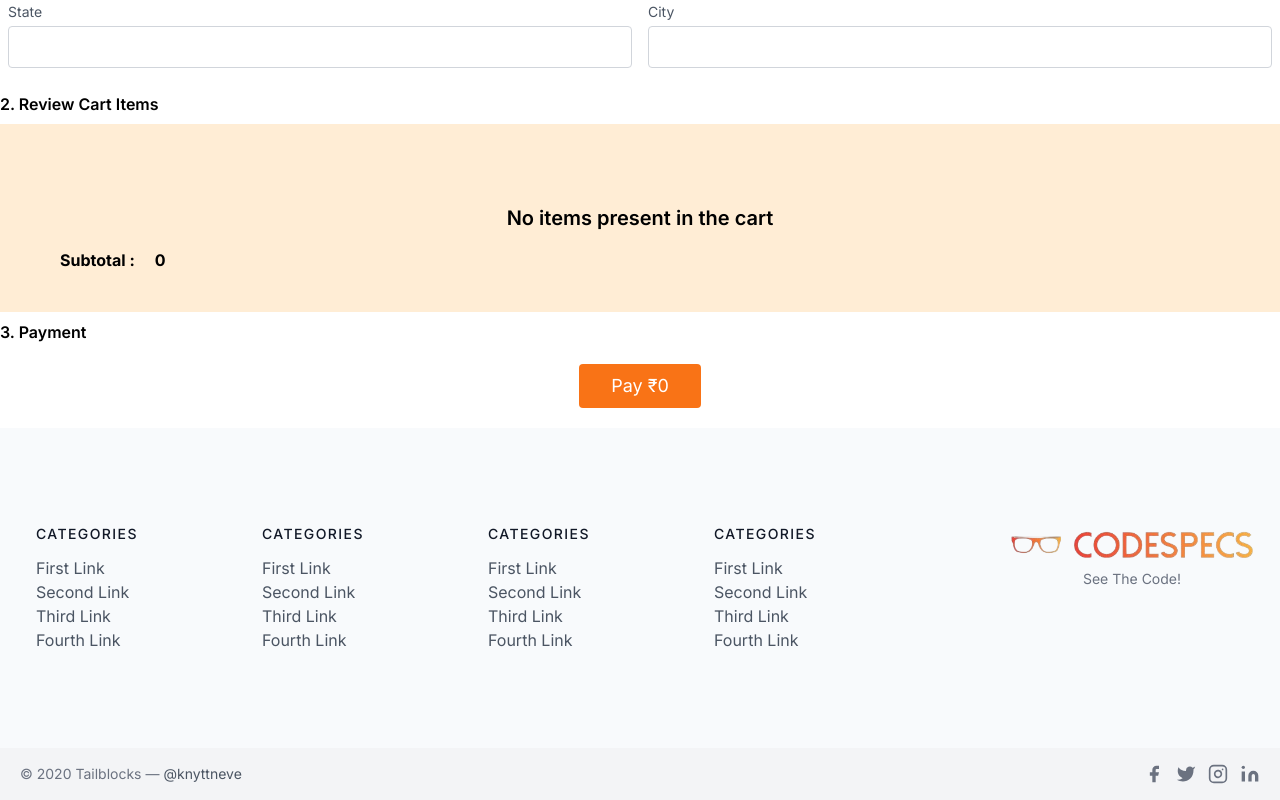
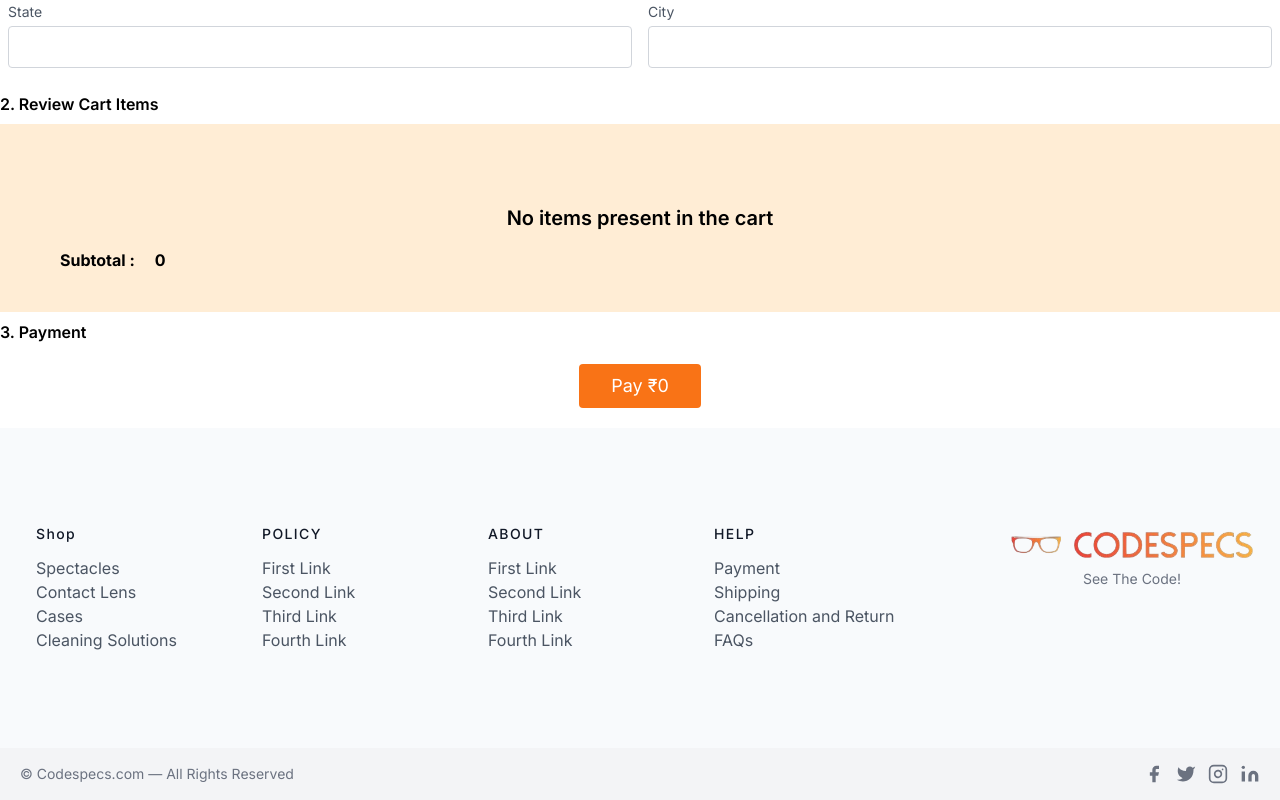
Before and after one commit to coderkhushal/codespecs, a Next.js app: page /checkingout in a window 1280 px wide. Shown: the part 446-1246 px from the top of the page. Built offline with nearby package versions, Linux system fonts and the light colour scheme.

Commit message:
update product page for each variant

```diff
--- /dev/null
+++ b/app/actions/getColourSizeSlug.js
@@ -0,0 +1,17 @@
+import { getVariants } from "./getVariants"
+
+export const getColourSizeSlug= async(slug)=>{
+    let variants= await getVariants(slug)
+
+    let colourSizeSlug ={} // demo: {red : {xl :{slug: "see-the-code"}}}
+    for(let item of variants){
+      if(Object.keys(colourSizeSlug).includes(item.colour)){
+        colourSizeSlug[item.colour][item.size] = {slug: item.slug}
+      }
+      else{
+        colourSizeSlug[item.colour]={}
+        colourSizeSlug[item.colour][item.size] = {slug: item.slug}
+      }
+    }
+    return colourSizeSlug
+}
--- /dev/null
+++ b/app/actions/getProduct.js
@@ -0,0 +1,8 @@
+export const getProduct=async(slug)=>{
+ let response= await fetch("http://localhost:3000/api/getproduct",{
+    method:"POST",
+    body:JSON.stringify(slug)
+  })
+  let p= await response.json()
+  return p.product
+}
--- /dev/null
+++ b/app/actions/getVariants.js
@@ -0,0 +1,8 @@
+export const getVariants=async(slug)=>{
+    let response= await fetch("http://localhost:3000/api/getproduct",{
+      method:"POST",
+      body:JSON.stringify(slug)
+    })
+    let p= await response.json()
+    return p.variants
+}
--- a/app/checkingout/page.js
+++ b/app/checkingout/page.js
@@ -99,7 +99,7 @@ const page = () => {
 
                                 <div className='flex justify-around my-3 pl-10'>
 
-                                    <div className='w-2/3'>{cart[key].name}</div>:
+                                    <div className='w-2/3'>{cart[key].name} {cart[key].size} {cart[key].variant}</div>:
                                     <div className='w-1/3 pl-3 justify-around flex items-center text-xl ' ><FaCircleMinus className='cursor-pointer' onClick={() => { removefromcart(key, 1) }} /><div className="mx-2">{cart[key].qty}</div><FaPlusCircle className='cursor-pointer' onClick={() => { addtocart(key, 1, cart[key].price, cart[key].name, cart[key].size, cart[key].variant) }} /></div>
                                 </div>
                             </li>)
--- a/app/components/Footer.js
+++ b/app/components/Footer.js
@@ -5,7 +5,7 @@ import React from 'react'
 const Footer = () => {
   return (
     <div>
-      <footer className="text-gray-600 body-font bg-slate-50">
+      <footer className="text-gray-600 body-font relative bg-slate-50">
   <div className="container px-5 py-24 mx-auto flex md:items-center lg:items-start md:flex-row md:flex-nowrap flex-wrap flex-col">
     <div className="w-64 flex-shrink-0 md:mx-0 mx-auto text-center md:text-left  md:mt-0 mt-5">
 
@@ -17,70 +17,70 @@ const Footer = () => {
     </div>
     <div className="flex-grow flex flex-wrap md:pr-20 -mb-10 md:text-left text-center order-first">
       <div className="lg:w-1/4 md:w-1/2 w-full px-4">
-        <h2 className="title-font font-medium text-gray-900 tracking-widest text-sm mb-3">CATEGORIES</h2>
+        <h2 className="title-font font-medium text-gray-900 tracking-widest text-sm mb-3">Shop</h2>
         <nav className="list-none mb-10">
           <li>
-            <a className="text-gray-600 hover:text-gray-800">First Link</a>
+            <Link href="/products/specs" className="text-gray-600 hover:text-gray-800 hover:underline-offset-3 cursor-pointer">Spectacles</Link>
           </li>
           <li>
-            <a className="text-gray-600 hover:text-gray-800">Second Link</a>
+            <Link href="/products/contactlens" className="text-gray-600 hover:text-gray-800 hover:underline-offset-3 cursor-pointer">Contact Lens</Link>
           </li>
           <li>
-            <a className="text-gray-600 hover:text-gray-800">Third Link</a>
+            <Link href="/products/case" className="text-gray-600 hover:text-gray-800 hover:underline-offset-3 cursor-pointer">Cases</Link>
           </li>
           <li>
-            <a className="text-gray-600 hover:text-gray-800">Fourth Link</a>
+            <Link href="/products/cleaningsolution" className="text-gray-600 hover:text-gray-800 hover:underline-offset-3 cursor-pointer">Cleaning Solutions</Link>
           </li>
         </nav>
       </div>
       <div className="lg:w-1/4 md:w-1/2 w-full px-4">
-        <h2 className="title-font font-medium text-gray-900 tracking-widest text-sm mb-3">CATEGORIES</h2>
+        <h2 className="title-font font-medium text-gray-900 tracking-widest text-sm mb-3">POLICY</h2>
         <nav className="list-none mb-10">
           <li>
-            <a className="text-gray-600 hover:text-gray-800">First Link</a>
+            <a className="text-gray-600 hover:text-gray-800 hover:underline-offset-3 cursor-pointer">First Link</a>
           </li>
           <li>
-            <a className="text-gray-600 hover:text-gray-800">Second Link</a>
+            <a className="text-gray-600 hover:text-gray-800 hover:underline-offset-3 cursor-pointer">Second Link</a>
           </li>
           <li>
-            <a className="text-gray-600 hover:text-gray-800">Third Link</a>
+            <a className="text-gray-600 hover:text-gray-800 hover:underline-offset-3 cursor-pointer">Third Link</a>
           </li>
           <li>
-            <a className="text-gray-600 hover:text-gray-800">Fourth Link</a>
+            <a className="text-gray-600 hover:text-gray-800 hover:underline-offset-3 cursor-pointer">Fourth Link</a>
           </li>
         </nav>
       </div>
       <div className="lg:w-1/4 md:w-1/2 w-full px-4">
-        <h2 className="title-font font-medium text-gray-900 tracking-widest text-sm mb-3">CATEGORIES</h2>
+        <h2 className="title-font font-medium text-gray-900 tracking-widest text-sm mb-3">ABOUT</h2>
         <nav className="list-none mb-10">
           <li>
-            <a className="text-gray-600 hover:text-gray-800">First Link</a>
+            <a className="text-gray-600 hover:text-gray-800 hover:underline-offset-3 cursor-pointer">First Link</a>
           </li>
           <li>
-            <a className="text-gray-600 hover:text-gray-800">Second Link</a>
+            <a className="text-gray-600 hover:text-gray-800 hover:underline-offset-3 cursor-pointer">Second Link</a>
           </li>
           <li>
-            <a className="text-gray-600 hover:text-gray-800">Third Link</a>
+            <a className="text-gray-600 hover:text-gray-800 hover:underline-offset-3 cursor-pointer">Third Link</a>
           </li>
           <li>
-            <a className="text-gray-600 hover:text-gray-800">Fourth Link</a>
+            <a className="text-gray-600 hover:text-gray-800 hover:underline-offset-3 cursor-pointer">Fourth Link</a>
           </li>
         </nav>
       </div>
       <div className="lg:w-1/4 md:w-1/2 w-full px-4">
-        <h2 className="title-font font-medium text-gray-900 tracking-widest text-sm mb-3">CATEGORIES</h2>
+        <h2 className="title-font font-medium text-gray-900 tracking-widest text-sm mb-3">HELP</h2>
         <nav className="list-none mb-10">
           <li>
-            <a className="text-gray-600 hover:text-gray-800">First Link</a>
+            <a className="text-gray-600 hover:text-gray-800 hover:underline-offset-3 cursor-pointer">Payment</a>
           </li>
           <li>
-            <a className="text-gray-600 hover:text-gray-800">Second Link</a>
+            <a className="text-gray-600 hover:text-gray-800 hover:underline-offset-3 cursor-pointer">Shipping</a>
           </li>
           <li>
-            <a className="text-gray-600 hover:text-gray-800">Third Link</a>
+            <a className="text-gray-600 hover:text-gray-800 hover:underline-offset-3 cursor-pointer">Cancellation and Return</a>
           </li>
           <li>
-            <a className="text-gray-600 hover:text-gray-800">Fourth Link</a>
+            <a className="text-gray-600 hover:text-gray-800 hover:underline-offset-3 cursor-pointer">FAQs</a>
           </li>
         </nav>
       </div>
@@ -88,8 +88,7 @@ const Footer = () => {
   </div>
   <div className="bg-gray-100">
     <div className="container mx-auto py-4 px-5 flex flex-wrap flex-col sm:flex-row">
-      <p className="text-gray-500 text-sm text-center sm:text-left">© 2020 Tailblocks —
-        <a href="https://twitter.com/knyttneve" rel="noopener noreferrer" className="text-gray-600 ml-1" target="_blank">@knyttneve</a>
+      <p className="text-gray-500 text-sm text-center sm:text-left">© Codespecs.com — All Rights Reserved
       </p>
       <span className="inline-flex sm:ml-auto sm:mt-0 mt-2 justify-center sm:justify-start">
         <a className="text-gray-500">
--- a/app/components/Navbar.js
+++ b/app/components/Navbar.js
@@ -11,13 +11,23 @@ import { FaShoppingBag } from "react-icons/fa";
 import Maincontext from '@/context/maincontext/Maincontext';
 const Navbar = () => {
   const context = useContext(Maincontext)
-  const { cart, addtocart, clearcart, subtotal, removefromcart, setcart } = context
+  const { cart, addtocart, clearcart, subtotal,setsubtotal,  removefromcart, setcart } = context
+  const setSubtotal=(fetchedcart)=>{
+    let subt=0;
+    let cartKeys= Object.keys(fetchedcart);
+    for(let i= 0;i<cartKeys.length;i++){
+      subt+= fetchedcart[cartKeys[i]].qty * fetchedcart[cartKeys[i]].price
+    }
+    setsubtotal(subt)}
   useEffect(() => {
     try {
 
       if (localStorage.getItem("cart")) {
         let fetchedcart = JSON.parse(localStorage.getItem("cart"))
         setcart(fetchedcart)
+        setSubtotal(fetchedcart)
+
+
 
       }
     }
@@ -79,7 +89,7 @@ const Navbar = () => {
 
                 <div className='flex justify-around my-3'>
 
-                  <div className='w-2/3'>{cart[key].name}</div>:
+                  <div className='w-2/3'>{cart[key].name} {cart[key].size}{cart[key].variant?cart[key].variant :""}</div>:
                   <div className='w-1/3 px-3 justify-around flex items-center text-xl ' >
                     <FaCircleMinus className='cursor-pointer ' onClick={() => { removefromcart(key, 1) }} />
                     <div> {cart[key].qty}</div>
--- a/app/layout.js
+++ b/app/layout.js
@@ -4,6 +4,9 @@ import Navbar from './components/Navbar'
 import Footer from './components/Footer'
 import Mainstate from '../context/maincontext/Mainstate'
 import Productstate from '@/context/Productcontext/Productstate'
+import { ToastContainer } from "react-toastify";
+import 'react-toastify/dist/ReactToastify.css';
+
 // import { Provider } from 'react-redux'
 // import store from '@/redux/store'
 
@@ -26,6 +29,7 @@ export default function RootLayout({ children }) {
       <Mainstate>
       <Productstate>
       <body className={`${inter.className} `} >
+      <ToastContainer className={"z-50"} autoClose={1000}/>
         <Navbar />
         {children}
         <Footer/>
--- a/package.json
+++ b/package.json
@@ -19,6 +19,7 @@
     "react-dom": "^18",
     "react-icons": "^4.12.0",
     "react-redux": "^9.0.4",
+    "react-toastify": "^9.1.3",
     "redux": "^5.0.0",
     "tailwind": "^4.0.0"
   },
```
Also changed, not shown: app/product/[slug]/page.js (+55 -38 lines), context/Productcontext/Productstate.js (+6 -31 lines), context/maincontext/Mainstate.js (+19 -3 lines), 1 other file (tests, documents, lock files or other folders).
